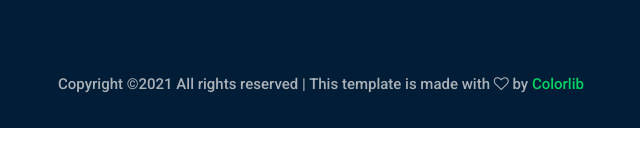
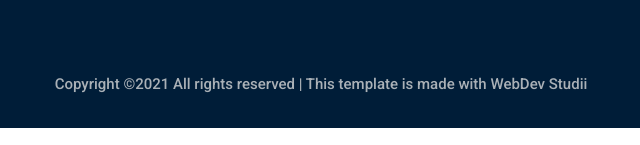
Before and after one commit to ArturMasterJedi/arturmasterjedi.github.io, a plain HTML site: page blog.html in a window 1280 px wide. Shown: the part 4435-4580 px from the top of the page, 319-959 px from the left. Drawn offline with Linux system fonts and the light colour scheme; files that its build step writes are made by us from their sources.

Commit message:
Update blog.html

```diff
--- a/blog.html
+++ b/blog.html
@@ -525,9 +525,7 @@
                 <div class="row">
                     <div class="col-xl-12">
                         <p class="copy_right text-center">
-                            <!-- Link back to Colorlib can't be removed. Template is licensed under CC BY 3.0. -->
-Copyright &copy;<script>document.write(new Date().getFullYear());</script> All rights reserved | This template is made with <i class="fa fa-heart-o" aria-hidden="true"></i> by <a href="https://colorlib.com" target="_blank">Colorlib</a>
-<!-- Link back to Colorlib can't be removed. Template is licensed under CC BY 3.0. -->
+Copyright &copy;<script>document.write(new Date().getFullYear());</script> All rights reserved | This template is made with WebDev Studii</a>
                         </p>
                     </div>
                 </div>
```
